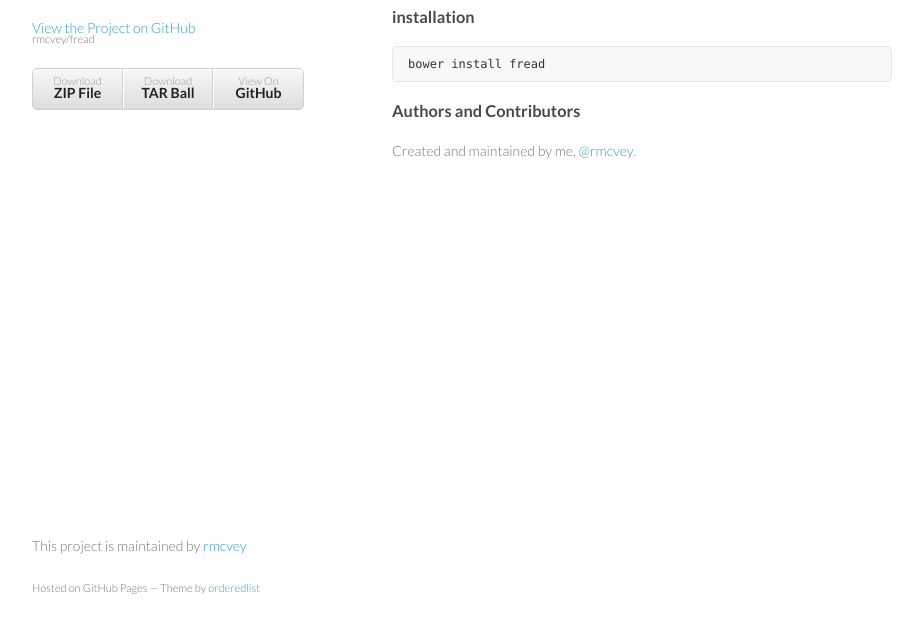
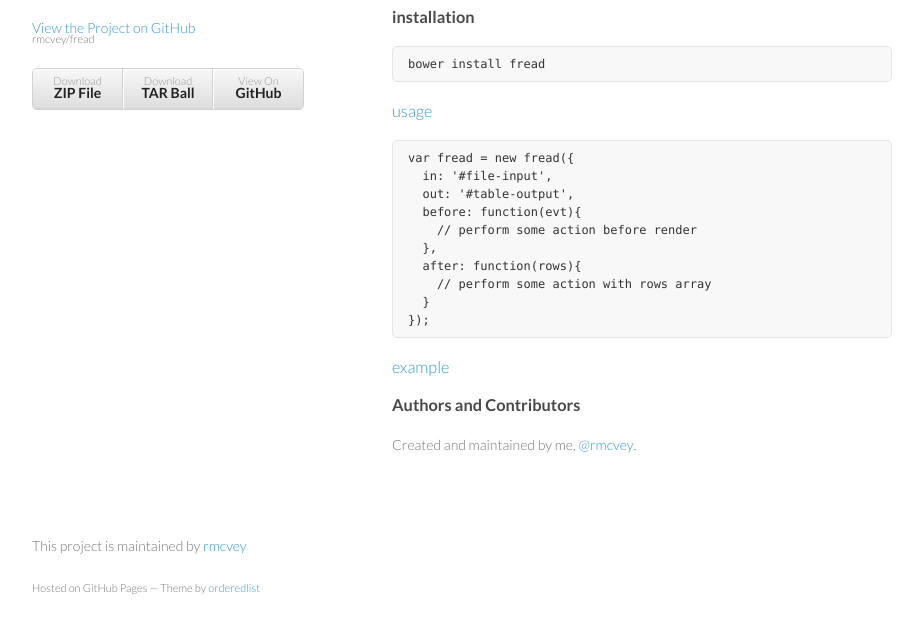
Before and after one commit to rmcvey/fread, a plain HTML site: page index.html in a window 1280 px wide. Shown: the part 133-766 px from the top of the page, without its empty margins (178-1101 px from the left). Drawn offline with Linux system fonts and the light colour scheme.

Commit message:
updated index page

```diff
--- a/index.html
+++ b/index.html
@@ -36,6 +36,21 @@
 <pre><code>bower install fread
 </code></pre>
 
+<h3><a name="usage" href="#usage" class="anchor"><span class="octicon octicon-link"></span>usage</a></h3>
+<pre><code>var fread = new fread({
+  in: '#file-input',
+  out: '#table-output',
+  before: function(evt){
+    // perform some action before render
+  },
+  after: function(rows){
+    // perform some action with rows array
+  }
+});
+</code></pre>
+
+<h3><a name="example" href="example.html" class="anchor"><span class="octicon octicon-link"></span>example</a></h3>
+
 <h3>
 <a name="authors-and-contributors" class="anchor" href="#authors-and-contributors"><span class="octicon octicon-link"></span></a>Authors and Contributors</h3>
 
```
